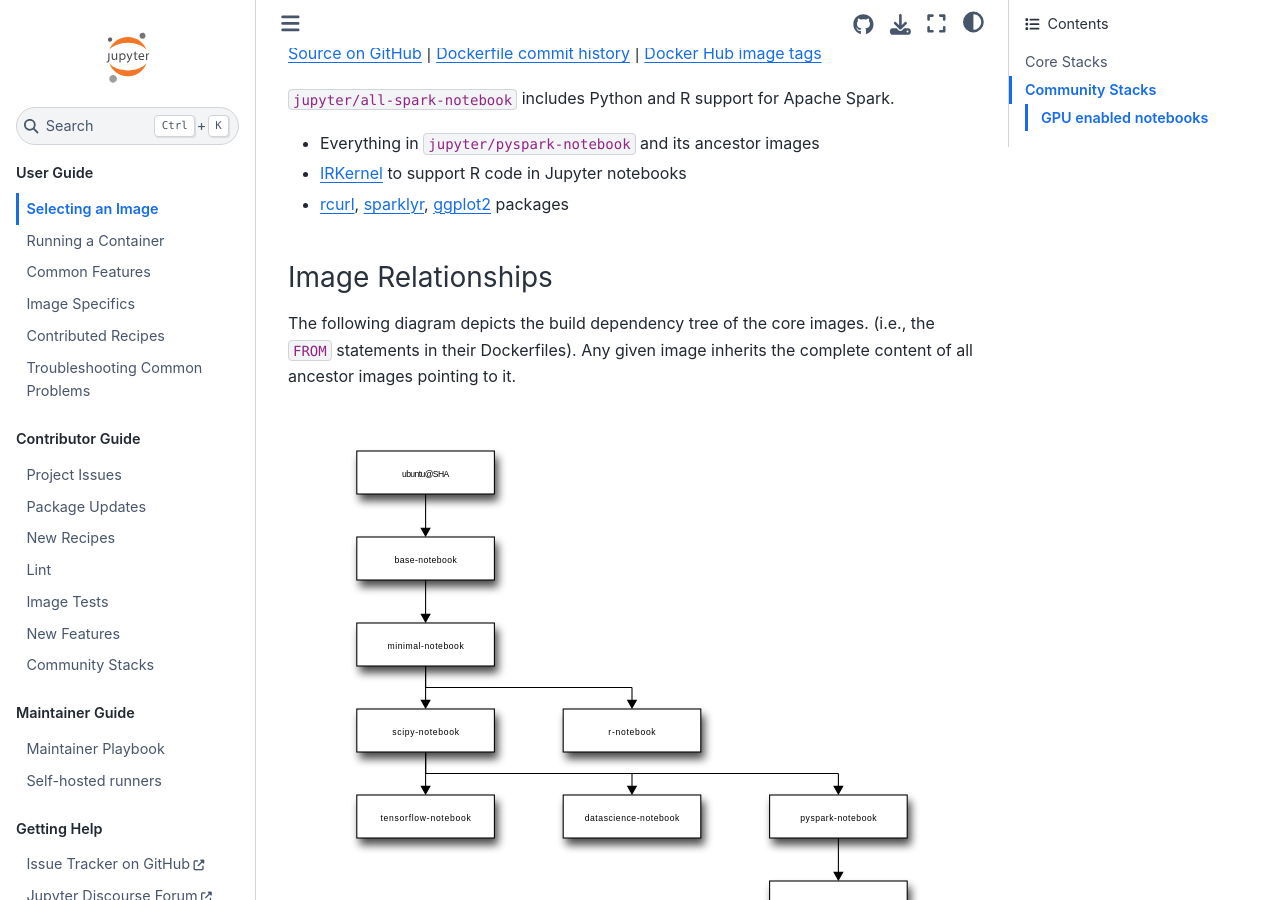
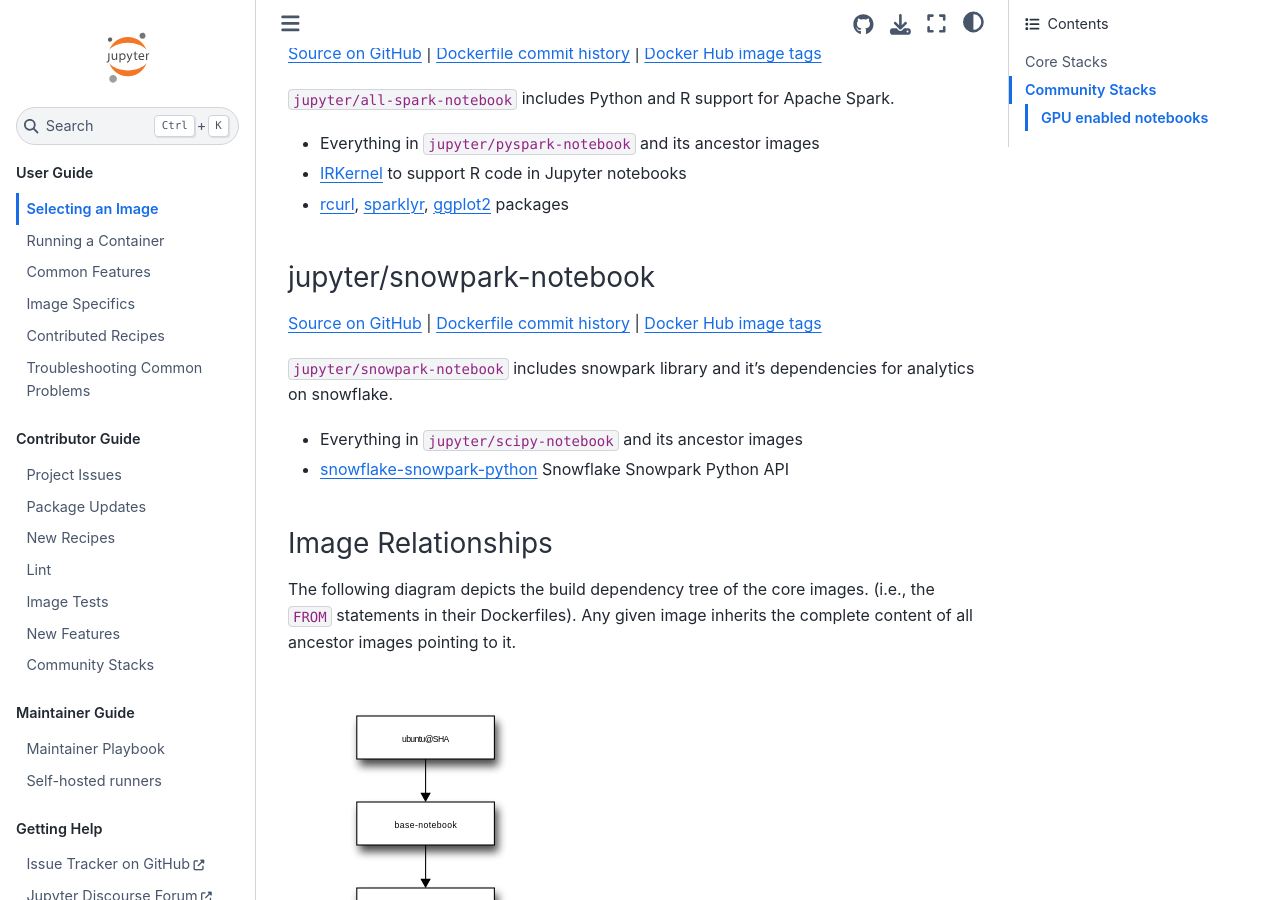
Before and after one commit to jupyter/docker-stacks, a Sphinx documentation site: the page built from docs/using/selecting.md, in a window 1280 px wide and 900 px high, scrolled down 3331 px. Built offline with Sphinx 7.4.7 and the Sphinx Book theme 1.1.4, drawn with Linux system fonts in a browser that asks for light colours.

Commit message:
updated documentation

```diff
--- a/docs/using/selecting.md
+++ b/docs/using/selecting.md
@@ -184,6 +184,17 @@
   [ggplot2](https://ggplot2.tidyverse.org)
   packages
 
+### jupyter/snowpark-notebook
+
+[Source on GitHub](https://github.com/jupyter/docker-stacks/tree/main/snowpark-notebook) |
+[Dockerfile commit history](https://github.com/jupyter/docker-stacks/commits/main/snowpark-notebook/Dockerfile) |
+[Docker Hub image tags](https://hub.docker.com/r/jupyter/snowpark-notebook/tags/)
+
+`jupyter/snowpark-notebook` includes snowpark library and it's dependencies for analytics on snowflake.
+
+- Everything in `jupyter/scipy-notebook` and its ancestor images
+- [snowflake-snowpark-python](https://pypi.org/project/snowflake-snowpark-python/) Snowflake Snowpark Python API
+
 ### Image Relationships
 
 The following diagram depicts the build dependency tree of the core images. (i.e., the `FROM` statements in their Dockerfiles).
```
